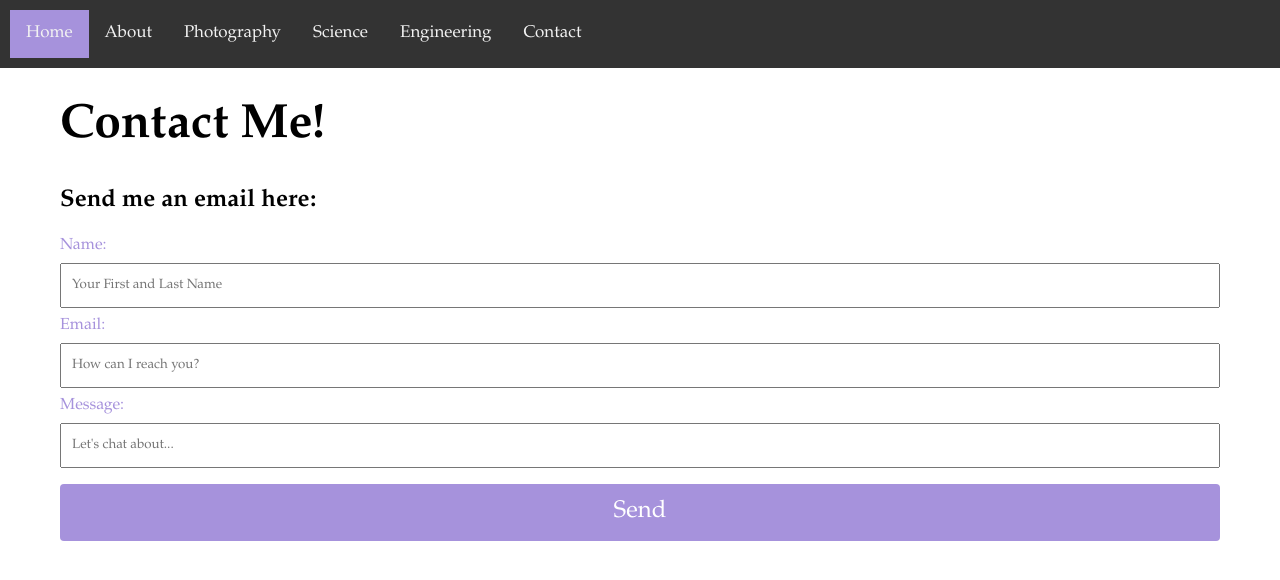
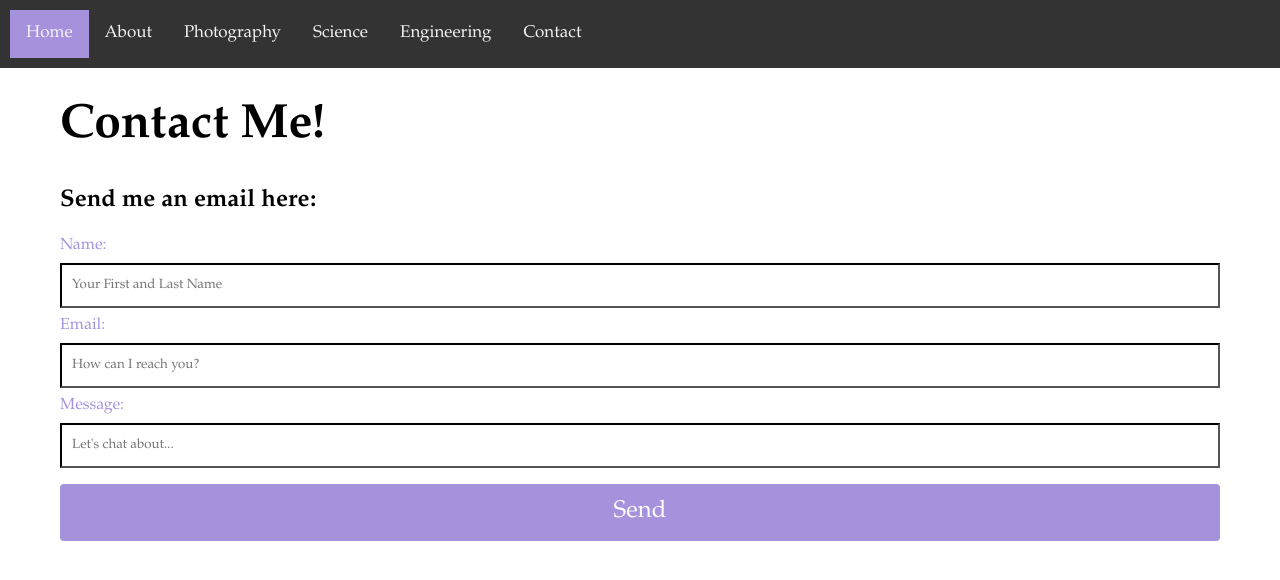
Before and after one commit to echang17/echang17.github.io, a Jekyll site: the page built from contact/index.html, in a window 1280 px wide. Shown: the top 580 px of the page. Built offline with Jekyll 4.4.1, drawn with Linux system fonts in a browser that asks for light colours.

Commit message:
Update main.css

```diff
--- a/css/main.css
+++ b/css/main.css
@@ -326,6 +326,7 @@
   padding: 12px 10px; /*padding text inside text field*/
   margin: 8px 0; /*space the field titles and text fields*/
   box-sizing: border-box; /*small border around text fields*/
+  border-color: black; /*back around text boxes*/
 }
 
 input[type=submit] {
```
